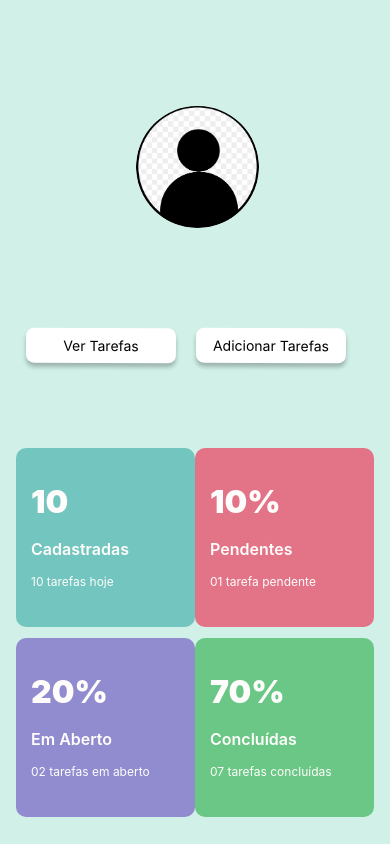
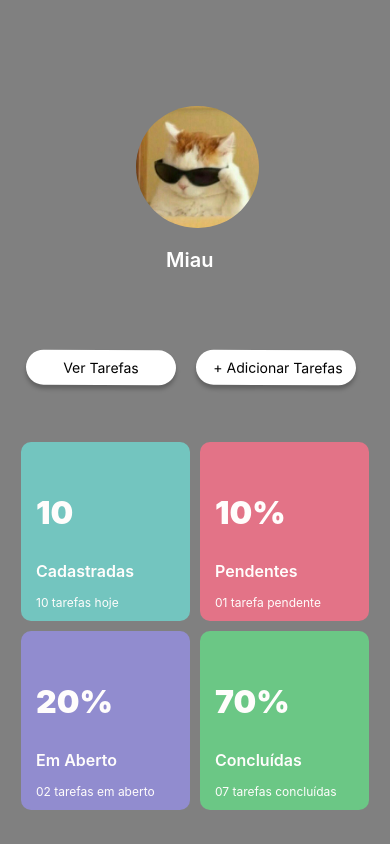
Before and after one commit to BrenoPiropo/ProjetoCepedi2, a React Native app: screen /TelaAccount in a window 390 px wide. Built offline with nearby package versions, Linux system fonts and the light colour scheme.

Commit message:
commit 4
...

```diff
--- a/App.js
+++ b/App.js
@@ -1,17 +1,20 @@
+// App.js
 import React, { useState } from 'react';
 import { NavigationContainer } from '@react-navigation/native';
 import { createStackNavigator } from '@react-navigation/stack';
 import Tela1 from './src/telas/Tela1';
 import Tela2 from './src/telas/Tela2';
 import TelaAccount from './src/telas/TelaAccount';
+import TelaDescricao from './src/telas/TelaDescricao';
+import TelaConcluidas from './src/telas/TelaConcluidas';  // Importe a tela TelaConcluidas aqui
 
 const Stack = createStackNavigator();
 
 const App = () => {
   const [tarefas, setTarefas] = useState([]);
 
-  const adicionarTarefa = (nome) => {
-    setTarefas([...tarefas, { nome }]);
+  const adicionarTarefa = (tarefa) => {
+    setTarefas([...tarefas, tarefa]);
   };
 
   return (
@@ -20,6 +23,8 @@ const App = () => {
         <Stack.Screen name="Tela1" component={() => <Tela1 adicionarTarefa={adicionarTarefa} />} />
         <Stack.Screen name="Tela2" component={() => <Tela2 tarefas={tarefas} setTarefas={setTarefas} />} />
         <Stack.Screen name="TelaAccount" component={TelaAccount} />
+        <Stack.Screen name="TelaDescricao" component={TelaDescricao} />
+        <Stack.Screen name="TelaConcluidas" component={TelaConcluidas} />
       </Stack.Navigator>
     </NavigationContainer>
   );
--- a/src/telas/Tela1.js
+++ b/src/telas/Tela1.js
@@ -29,16 +29,17 @@ const Tela1 = ({ adicionarTarefa }) => {
   };
 
   const handleConcluidoPress = () => {
-    // Atualize o objeto dadosTarefa com as informações dos inputs
-    setDadosTarefa({
+    const categoriaSelecionada = Object.keys(categorias).find((categoria) => categorias[categoria]);
+
+    const tarefa = {
       nome: dadosTarefa.nome,
       descricao: dadosTarefa.descricao,
       prazo: dadosTarefa.prazo,
-    });
-    adicionarTarefa(dadosTarefa.nome);
+      categoria: categoriaSelecionada,
+    };
 
-
-    navigation.navigate('Tela2', { dadosTarefa });
+    adicionarTarefa(tarefa);
+    navigation.navigate('Tela2', { dadosTarefa: tarefa });
   };
 
   const navigateToPerfil = () => {
@@ -167,7 +168,7 @@ const styles = StyleSheet.create({
     justifyContent: 'flex-start',
   },
   background: {
-    backgroundColor: '#D0F0E8',
+    backgroundColor: 'gray',
     flex: 1,
     justifyContent: 'flex-start',
     alignItems: 'center',
--- a/src/telas/Tela2.js
+++ b/src/telas/Tela2.js
@@ -27,6 +27,14 @@ const Tela2 = ({ tarefas, setTarefas }) => {
   const navigateToTela1 = () => {
     navigation.navigate('Tela1');
   };
+  const navigateToTelaDescricao = (tarefa) => {
+    navigation.navigate('TelaDescricao', {
+      nome: tarefa.nome,
+      descricao: tarefa.descricao,
+      prazo: tarefa.prazo,
+      categoria: tarefa.categoria, // Certifique-se de incluir a categoria aqui
+    });
+  };
 
   return (
     <View style={styles.container}>
@@ -37,7 +45,11 @@ const Tela2 = ({ tarefas, setTarefas }) => {
 
         <ScrollView contentContainerStyle={styles.tarefasContainer}>
           {tarefas.map((tarefa, index) => (
-            <View key={index} style={styles.tarefaContainer}>
+            <TouchableOpacity
+              key={index}
+              onPress={() => navigateToTelaDescricao(tarefa)}
+              style={styles.tarefaContainer}
+            >
               <CheckBox
                 checked={tarefasConcluidas[index] || false}
                 onPress={() => toggleConcluida(index)}
@@ -49,7 +61,7 @@ const Tela2 = ({ tarefas, setTarefas }) => {
               <TouchableOpacity onPress={() => handleExcluirTarefa(index)} style={styles.excluirBotao}>
                 <Text style={styles.excluirTexto}>Excluir</Text>
               </TouchableOpacity>
-            </View>
+            </TouchableOpacity>
           ))}
         </ScrollView>
 
@@ -68,7 +80,7 @@ const styles = StyleSheet.create({
     marginTop: 35,
   },
   background: {
-    backgroundColor: '#D0F0E8',
+    backgroundColor: 'gray',
     flex: 1,
     justifyContent: 'flex-start',
     alignItems: 'center',
@@ -94,8 +106,7 @@ const styles = StyleSheet.create({
     width: 394,
     height: 61,
     marginTop: 14,
-  },
-  checkboxContainer: {
+  },xContainer: {
     marginRight: 10,
   },
   tarefaBox: {
--- a/src/telas/TelaAccount.js
+++ b/src/telas/TelaAccount.js
@@ -10,17 +10,19 @@ const YourComponent = () => {
   };
 
   const handleAdicionarTarefasPress = () => {
-    navigation.navigate('Tela1'); // Substitua 'Tela1' pelo nome da sua primeira tela
+    navigation.navigate('Tela1');
   };
 
   return (
     <View style={styles.container}>
       {/* Avatar do usuário */}
+      <View style={styles.avatarContainer}>
         <Image
           style={styles.avatar}
-        source={require('../assets/icons/perfil.png')}
+          source={require('../assets/icons/perfill.jpg')}
         />
-
+      </View>
+      <Text style={styles.userName}>Miau</Text>
       <View style={styles.row}>
         {/* Card 1 */}
         <View style={[styles.card, { backgroundColor: '#73C5BF' }]}>
@@ -64,7 +66,7 @@ const YourComponent = () => {
 
       {/* Botão "Adicionar Tarefas" */}
       <TouchableOpacity style={styles.buttonAdicionar} onPress={handleAdicionarTarefasPress}>
-        <Text style={styles.buttonText}>Adicionar Tarefas</Text>
+        <Text style={styles.buttonText}> + Adicionar Tarefas</Text>
       </TouchableOpacity>
     </View>
   );
@@ -73,9 +75,10 @@ const YourComponent = () => {
 const styles = StyleSheet.create({
   container: {
     flex: 1,
-    backgroundColor: '#D0F0E8',
+    backgroundColor: 'gray',
     padding: 16,
   },
+
   avatar: {
     width: 123,
     height: 122,
@@ -85,10 +88,21 @@ const styles = StyleSheet.create({
     marginLeft: 120,
     borderRadius: 123,
   },
+  userName: {
+    color: 'white',
+    fontSize: 20,
+    fontWeight: '600',
+    top: 100,
+    justifyContent: 'center',
+    alignItems: 'flex-start',
+    flexDirection: 'column',
+    marginLeft: 150
+  },
+
   row: {
     flexDirection: 'row',
     justifyContent: 'space-between',
-    marginBottom: 11,
+    marginBottom: 10,
   },
   card: {
     display: 'inline-flex',
@@ -101,26 +115,30 @@ const styles = StyleSheet.create({
     borderRadius: 10,
     flexShrink: 0,
     flex: 1,
-    top:300,
+    top:270,
+    marginLeft: 5,
+    marginRight: 5,
   },
   cardText: {
     color: '#FFFDFC',
     fontSize: 32,
     fontWeight: '900',
-    lineHeight: 38,
+    lineHeight: 40,
+    marginTop: 40,
   },
   cardTextSub: {
     color: '#FFFDFC',
     fontSize: 16,
     fontWeight: '600',
     lineHeight: 20,
-    marginTop: 5,
+    marginTop: 15,
   },
   cardTextSubSub: {
     color: '#FFFDFC',
     fontSize: 12,
     fontWeight: '400',
-    lineHeight: 20,
+    lineHeight: 15,
+    marginTop: 1,
   },
   button: {
     width: 150,
@@ -128,7 +146,7 @@ const styles = StyleSheet.create({
     transform: [{ rotate: '0.298deg' }],
     flexShrink: 0,
     backgroundColor: '#FFFFFF',
-    borderRadius: 8,
+    borderRadius: 20,
     marginLeft: 10,
     marginTop: -200,
     justifyContent: 'center',
@@ -140,14 +158,15 @@ const styles = StyleSheet.create({
     elevation: 4,
   },
   buttonAdicionar: {
-    width: 150,
+    width: 160,
     height: 35,
     transform: [{ rotate: '0.298deg' }],
     flexShrink: 0,
     backgroundColor: '#FFFFFF',
-    borderRadius: 8,
+    borderRadius: 20,
     marginLeft: 180,
-    marginTop: -35, // Ajuste conforme necessário
+    marginRight: 2,
+    marginTop: -35,
     justifyContent: 'center',
     alignItems: 'center',
     shadowColor: 'rgba(0, 0, 0, 0.25)',
--- /dev/null
+++ b/src/telas/TelaConcluidas.js
@@ -0,0 +1,55 @@
+// TelaConcluidas.js
+import React from 'react';
+import { View, Text, StyleSheet, ScrollView } from 'react-native';
+
+const TelaConcluidas = ({ tarefas, tarefasConcluidas }) => {
+  // Filtrar tarefas concluídas
+  const tarefasConcluidasList = tarefas.filter((_, index) => tarefasConcluidas[index]);
+
+  return (
+    <View style={styles.container}>
+      <Text style={styles.titulo}>Tarefas Concluídas</Text>
+      <ScrollView contentContainerStyle={styles.tarefasContainer}>
+        {tarefasConcluidasList.map((tarefa, index) => (
+          <View key={index} style={styles.tarefaContainer}>
+            <Text style={styles.tarefaTexto}>{tarefa.nome}</Text>
+          </View>
+        ))}
+      </ScrollView>
+    </View>
+  );
+};
+
+const styles = StyleSheet.create({
+  container: {
+    flex: 1,
+    backgroundColor: '#D0F0E8',
+    paddingTop: 30,
+    alignItems: 'center',
+  },
+  titulo: {
+    fontSize: 24,
+    fontWeight: 'bold',
+    marginBottom: 20,
+    textAlign: 'center',
+  },
+  tarefasContainer: {
+    alignItems: 'center',
+  },
+  tarefaContainer: {
+    width: '80%',
+    backgroundColor: '#FFF',
+    borderRadius: 15,
+    padding: 15,
+    marginBottom: 15,
+    flexDirection: 'row',
+    justifyContent: 'space-between',
+    alignItems: 'center',
+  },
+  tarefaTexto: {
+    fontSize: 18,
+    fontWeight: 'bold',
+  },
+});
+
+export default TelaConcluidas;
--- /dev/null
+++ b/src/telas/TelaDescricao.js
@@ -0,0 +1,165 @@
+import React from 'react';
+import { View, Text, TouchableOpacity, StyleSheet } from 'react-native';
+import { useNavigation } from '@react-navigation/native';
+
+const TelaDescricao = ({ route }) => {
+  const { nome, descricao, prazo, categoria } = route.params;
+  const navigation = useNavigation();
+
+  const handleVoltarPress = () => {
+    navigation.goBack();
+  };
+
+  return (
+    <View style={styles.container}>
+      <TouchableOpacity style={styles.botao}>
+        <Text style={styles.botaoTexto}>Descricao</Text>
+      </TouchableOpacity>
+
+      <View style={styles.descricaoContainer}>
+
+        <View style={styles.itemContainer}>
+          <Text style={styles.rotulo}>Nome da Tarefa:</Text>
+          <View style={styles.nomeBox}>
+            <Text style={styles.valor}>{nome}</Text>
+          </View>
+        </View>
+
+        <View style={styles.itemContainer}>
+          <Text style={styles.rotulo}>Descrição da Tarefa:</Text>
+          <View style={styles.descricaoBox}>
+            <Text style={styles.valor}>{descricao}</Text>
+          </View>
+        </View>
+
+        <View style={styles.itemContainer}>
+          <Text style={styles.rotulo}>Prazo:</Text>
+          <View style={styles.prazoBox}>
+            <Text style={styles.valor}>{prazo}</Text>
+          </View>
+        </View>
+
+        <View style={styles.itemContainer}>
+          <Text style={styles.rotulo}>Categoria:</Text>
+          <View style={styles.categoriaBox}>
+            <Text style={styles.valor}>{categoria}</Text>
+          </View>
+        </View>
+        <TouchableOpacity style={styles.voltarBotao} onPress={handleVoltarPress}>
+          <Text style={styles.voltarTexto}>Voltar</Text>
+        </TouchableOpacity>
+      </View>
+    </View>
+  );
+};
+
+const styles = StyleSheet.create({
+  container: {
+    flex: 1,
+    backgroundColor: 'gray',
+    paddingTop: 30,
+    alignItems: 'center',
+  },
+  botao: {
+    width: '80%',
+    height: 50,
+    borderRadius: 15,
+    backgroundColor: '#73C5BF',
+    shadowColor: 'rgba(0, 0, 0, 0.25)',
+    shadowOffset: { width: 0, height: 4 },
+    shadowOpacity: 1,
+    shadowRadius: 4,
+    elevation: 4,
+    marginTop: 15,
+    justifyContent: 'center',
+    alignItems: 'center',
+  },
+  botaoTexto: {
+    fontSize: 18,
+    fontWeight: 'bold',
+    color: '#FFF',
+  },
+  descricaoContainer: {
+    width: '80%',
+    alignItems: 'flex-start',
+    marginTop: 20,
+  },
+  titulo: {
+    fontSize: 24,
+    fontWeight: 'bold',
+    marginBottom: 20,
+    textAlign: 'center',
+  },
+  itemContainer: {
+    marginBottom: 20,
+  },
+  rotulo: {
+    fontSize: 18,
+    fontWeight: 'bold',
+    marginBottom: 5,
+  },
+  nomeBox: {
+    width: 150,
+    height: 50,
+    borderRadius: 4,
+    borderWidth: 1,
+    borderColor: '#FF511A',
+    backgroundColor: '#FFF',
+    padding: 10,
+    marginBottom: 10,
+  },
+  descricaoBox: {
+    width: 345,
+    height: 197,
+    borderRadius: 4,
+    borderWidth: 1,
+    borderColor: '#FF511A',
+    backgroundColor: '#FFF',
+    padding: 10,
+    marginBottom: 10,
+  },
+  prazoBox: {
+    width: 180,
+    height: 50,
+    borderRadius: 4,
+    borderWidth: 1,
+    borderColor: '#FF511A',
+    backgroundColor: '#FFF',
+    padding: 10,
+  },
+  categoriaBox: {
+    width: 150,
+    height: 50,
+    borderRadius: 4,
+    borderWidth: 1,
+    borderColor: '#FF511A',
+    backgroundColor: '#FFF',
+    padding: 10,
+    marginBottom: 10,
+  },
+  valor: {
+    fontSize: 18,
+    fontWeight: 'bold',
+  },
+  categoria: {
+    fontSize: 18,
+    fontWeight: 'bold',
+    marginBottom: 10,
+  },
+  voltarBotao: {
+    width: '100%',
+    height: 110,
+    borderRadius: 15,
+    backgroundColor: '#FF511A',
+    justifyContent: 'center',
+    alignItems: 'center',
+    marginTop: 30,
+  },
+  voltarTexto: {
+    fontSize: 18,
+    fontWeight: 'bold',
+    color: '#FFF',
+  },
+});
+
+export default TelaDescricao;
```
Also changed, not shown: src/assets/icons/perfil.png (deleted), src/assets/icons/perfill.jpg (added). Lines whose indentation alone changed are shown as unchanged.
